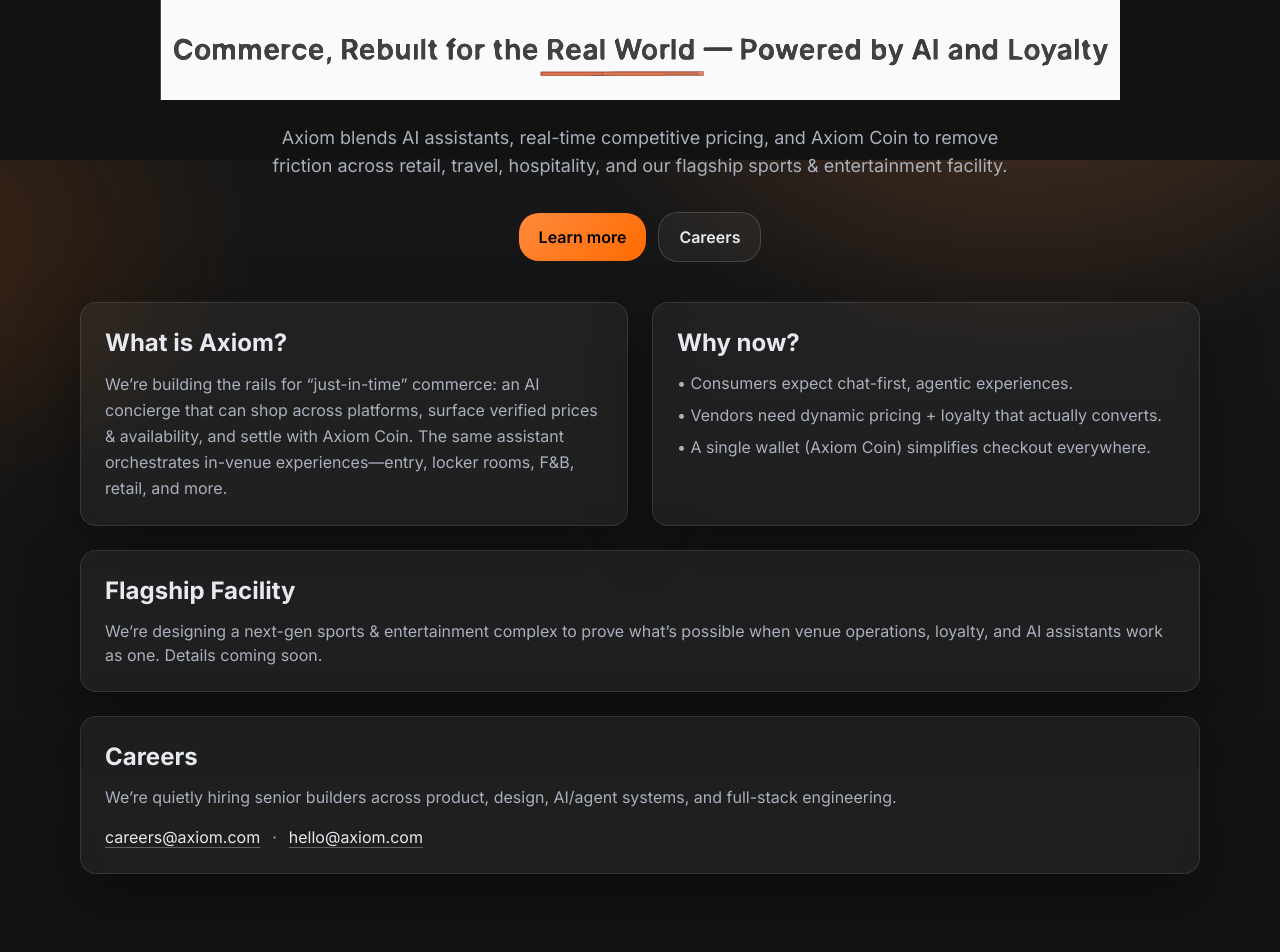
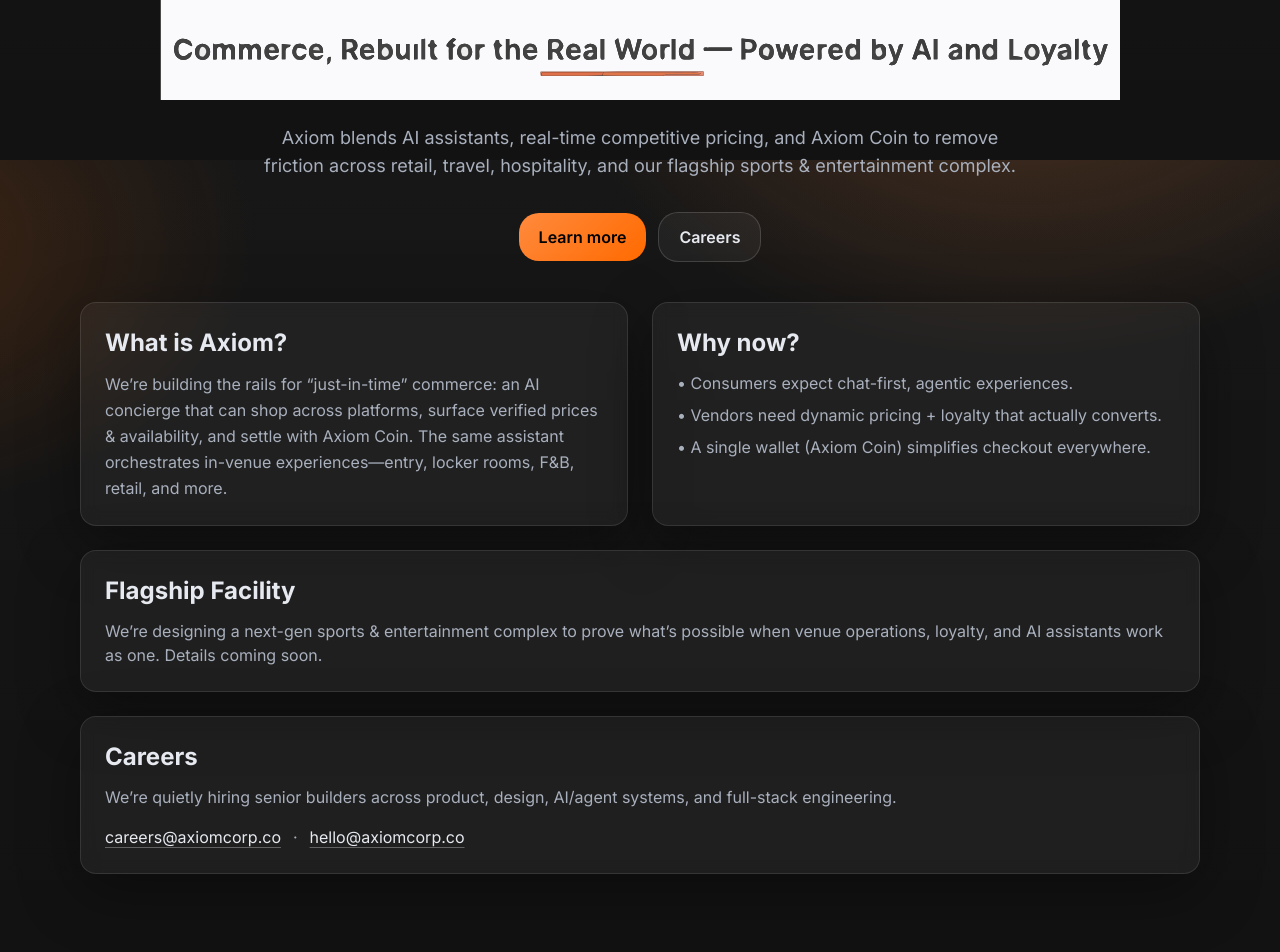
Before and after one commit to johncmb/axiom-site, a Next.js app: page / in a window 1280 px wide. Shown: the part 640-1592 px from the top of the page. Built offline with nearby package versions, Linux system fonts and the light colour scheme.

Commit message:
Update page.tsx

```diff
--- a/app/page.tsx
+++ b/app/page.tsx
@@ -26,7 +26,7 @@
         <p className="mx-auto mt-6 max-w-3xl text-lg text-ax-sub">
           Axiom blends AI assistants, real-time competitive pricing, and Axiom Coin to
           remove friction across retail, travel, hospitality, and our flagship sports &
-          entertainment facility.
+          entertainment complex.
         </p>
 
         <div className="mt-8 flex items-center justify-center gap-3">
@@ -89,11 +89,11 @@
           </p>
           <div className="mt-4 flex flex-wrap gap-3">
             <a href="mailto:careers@axiomcorp.co" className="ax-link">
-              careers@axiom.com
+              careers@axiomcorp.co
             </a>
             <span className="text-ax-sub">·</span>
             <a href="mailto:hello@axiomcorp.co" className="ax-link">
-              hello@axiom.com
+              hello@axiomcorp.co
             </a>
           </div>
         </div>
```
